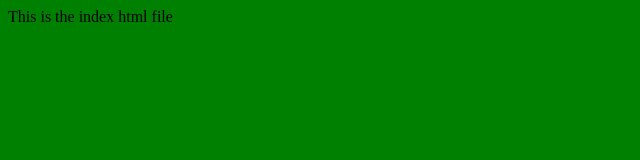
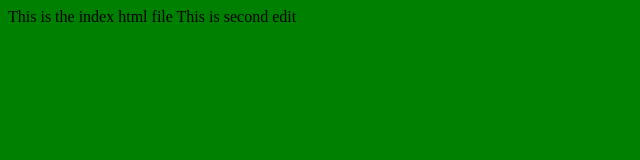
Before and after one commit to PaulRepo/jenkins-workshop-repo, a plain HTML site: page index.html in a window 1280 px wide. Shown: the whole page, without its empty margins (0-640 px from the left). Drawn offline with Linux system fonts and the light colour scheme.

Commit message:
Update index.html

```diff
--- a/index.html
+++ b/index.html
@@ -1,4 +1,5 @@
 <body bgcolor='green'>
 This is the index html file
+  This is second edit
 
 </body>
```
